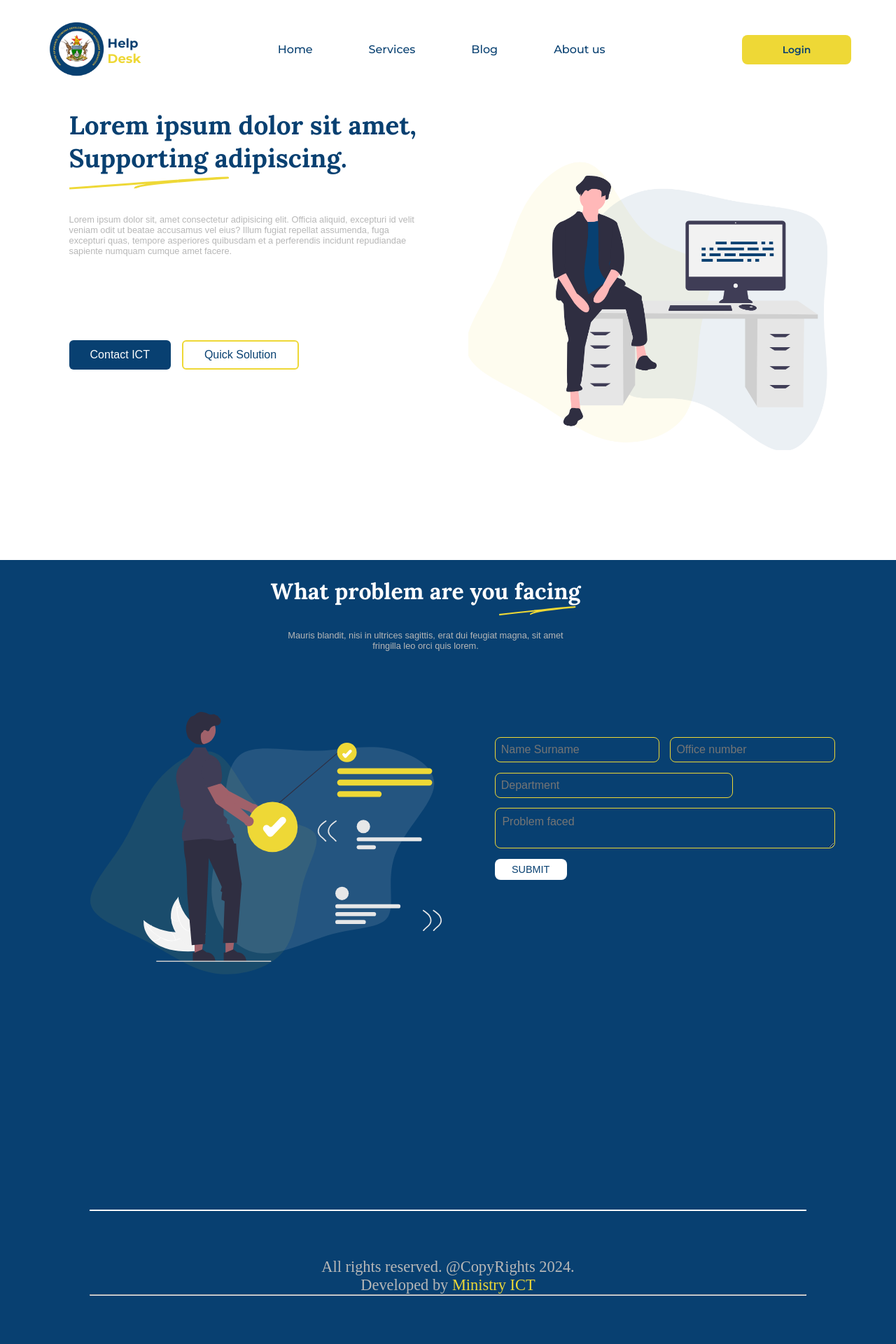
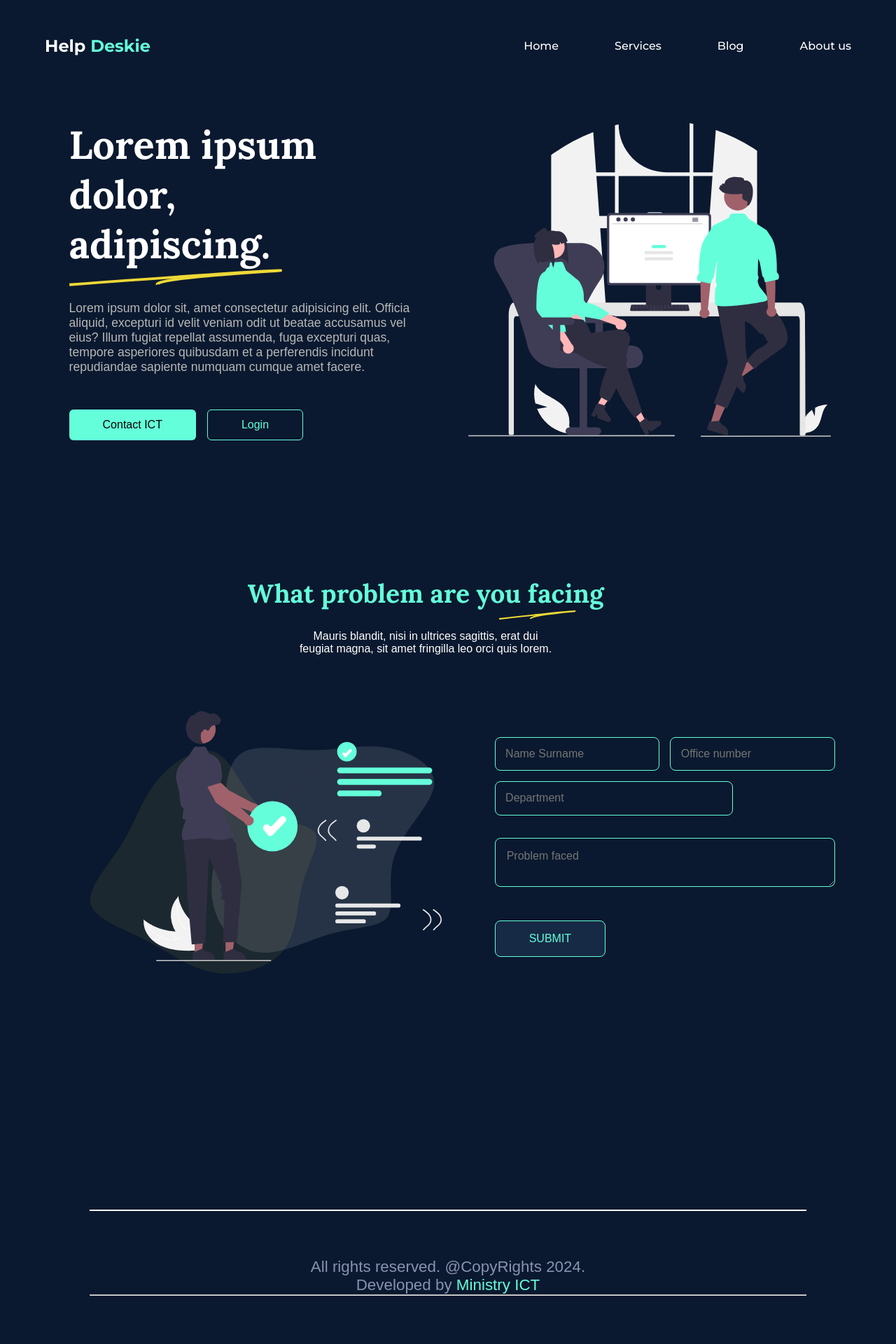
Before and after one commit to francismudzungayiri/help-desky, a Flask app: page / in a window 1280 px wide. Shown: the whole page at 70% size. Run offline with Flask 3, Linux system fonts and the light colour scheme; some web fonts are replaced.

Commit message:
day 03 - extented

```diff
--- a/app.py
+++ b/app.py
@@ -28,7 +28,7 @@ def home():
         flash('FORM SUBMITTED SUCCESSFULY')
 
 
-    return render_template('index.html', form = form, )
+    return render_template('index.html', form = form, title= 'Home' )
 
 
 
@@ -42,7 +42,7 @@ def login():
 
         return redirect( url_for('admin_dashboard', name=username))
 
-    return render_template('login.html', form = form)
+    return render_template('login.html', form = form )
 
 
 @app.route('/dashboard/<name>')
--- a/static/css/style.css
+++ b/static/css/style.css
@@ -8,6 +8,17 @@
     --headingFont: "Montserrat", sans-serif;
     --subHeadingFont: "Lora", serif;
     --paragraphFont: "Hind Madurai", sans-serif;
+
+
+
+    /******  LINKED PROJECT COLORS ********/
+    --background: #0A192F ;
+    --praragraph: #FFFFFF;
+    --secondary-text: #8892B0 ;
+    --heading: #64FFDA;
+    --containers: #172A45 ;
+    --success: #41B06E;
+
 }
 *{
     margin: 0;
@@ -21,13 +32,16 @@ body{
     overflow-x: hidden;
     width: 100%;
     font-size: 16px;
+    background-color: var(--background);
+    color: var(--praragraph);
+    font-family: var(--paragraphFont);
 }
 a{
     text-decoration: none;
 }
 .wrapper{
     height: 100vh;
-    padding: 2% 5%;
+    padding: 4% 5%;
 }
 .navBar{
     display: flex;
@@ -39,19 +53,23 @@ a{
 .nav_logo{
     display: flex;
     flex-direction: row;
-}
+}/**
 .nav_text{
     display: flex;
     flex-direction: column;
     margin-top: 2vw;
     font-size: 18px;
     font-weight: 700;
+}**/
+.nav_text{
+    font-size: 1.5em;
+    font-weight: 700;
 }
 #help_text{
-    color: var(--blue);
+    color: var(--praragraph);
 }
 #desk_text{
-    color: var(--yellow);
+    color: var(--heading);
 }
 #ministry_picture{
     width: 7vw;
@@ -61,7 +79,7 @@ a{
     gap:5rem;
 }
 .nav_links a{
-    color: var(--blue);
+    color: var(--praragraph);
     position: relative;
     text-decoration: none;
     gap: 5rem;
@@ -70,7 +88,7 @@ a{
 .nav_links .active::after{
     content: "";
     position: absolute;
-    background-color: var(--yellow);
+    background-color: var(--heading);
     height: 3px;
     width: 150%;
     left: -30%;
@@ -79,7 +97,7 @@ a{
 .nav_links a::after{
     content: "";
     position: absolute;
-    background-color: var(--yellow);
+    background-color: var(--heading);
     height: 3px;
     width: 0%;
     left: -25%;
@@ -89,21 +107,14 @@ a{
 .nav_links a:hover::after{
     width: 150%;
 }
-.login_button > a{
-    background-color: var(--yellow);
-    border: none;
+button > a{
     width: 100%;
-    text-decoration: none;
-    border-radius: 8px;
-    padding: 1.5vh 4.5vw;
-    font-family: var(--headingFont);
-    color: var(--blue);
-    font-weight: 600;
-    font-size: 14px;
+    color: var(--heading);
+    padding: .8em 3em;
 }
 .login_button>a:hover {
     background-color: var(--white);
-    border: 2px solid var(--yellow);
+    border: 2px solid var(--background);
 }
 .heroContent {
     display: flex;
@@ -111,53 +122,57 @@ a{
 }
 .leftside_content {
     max-width: 50%;
-    padding: 5vh 3%;
+    padding: 0 3%;
     display: flex;
+    justify-content: center;
+    align-items: flex-start;
     flex-direction: column;
 }
 .leftside_content h1 {
-    font-size: 2.3em;
+    font-size: 3.5em;
     font-family: var(--subHeadingFont);
-    color: var(--blue);
+    color: var(--praragraph);
 }
-#yellow_line{
-    width: 45%;
-    margin-top: 0;
+h1 svg{
+    display: block;
+    width: 60%;
 }
 .leftside_content p {
-    margin: 4vh 0 15vh 0;
-    font-size: 0.8em;
+    font-size: 1.1em;
     color: var(--grey);
     font-family: var(--paragraphFont);
+    margin: 4% 0 10% 0;
 }
 .buttons {
     display: flex;
     gap: 1rem;
 }
+button{
+    border: none;
+    border-radius:6px;
+    font-family: var(--paragraphFont);
+    font-size: 1em;
+    font-weight: 500;
+    cursor: pointer;
+}
 .btn-contactICT{
-    padding: 10px 30px;
-    background-color: var(--blue);
-    border: none;
-    font-size: 1em;
-    border-radius: 6px;
-    color: var(--white);
-    font-family: var(--paragraphFont);
+    padding: .8em 3em;
+    background-color: var(--heading)
 }
 .btn-quickSolution {
-    padding: 10px 30px;
-    background-color: var(--white);
-    border: 2px solid var(--yellow);
-    font-size: 1em;
-    border-radius: 6px;
-    font-family: var(--paragraphFont);
-    color: var(--blue);
+    background-color: transparent;
+    color: var(--heading);
+    border: 1px solid var(--heading);
 }
 .btn-contactICT:hover{
-    background-color: var(--yellow);
-    color: var(--blue);
+    background-color: transparent;
+    color: var(--heading);
+    border: 1px solid var(--heading);
+
 }
 .btn-quickSolution:hover{
-    background-color: var(--yellow);
+    border: 1px solid var(--praragraph);
+    color: var(--praragraph);
 }
 .right-content{
     width: 50%;
@@ -175,23 +190,22 @@ a{
 #contact-ict{
     height: 100vh;
     width: 100vw;
-    background-color: var(--blue);
     padding: 1.5em 5vw 0 0;
 }
 .heading h2{
-    font-size: 2rem;
-    color: var(--white);
+    font-size: 2.3rem;
+    color: var(--heading);
     text-align: center;
     font-family: var(--subHeadingFont);
     margin-top: zz;
 }
 #parag{
-    color: var(--grey);
+    color: var(--praragraph);
     font-family: var(--paragraphFont);
     text-align: center;
-    margin: .5em auto;
-    width: 35%;
-    font-size: .8em;
+    margin: 0 auto;
+    width: 30%;
+    font-size: 1em;
 }
 .yellow-line{
     text-align: center;
@@ -251,66 +265,75 @@ a{
     align-items: flex-start;
     flex-direction: column;
 }
+input{
+    background-color: transparent;
+    font-family: var(--paragraphFont);
+    outline: none;
+    color: var(--praragraph);
+    border-radius: 8px;
+    font-size: 1em;
+    padding: .9em;
+    border: 1px solid var(--heading);
+}
 .sname, .office-number{
     width: 50%;
-    background-color: transparent;
-    color: var(--white);
-    border: 1px solid var(--yellow);
-    font-family: var(--paragraphFont);
-    padding: 8px;
-    font-size: 16px;
-    border-radius: 8px;
-    outline: none;
 }
 .department{
     width: 70%;
-    background-color: transparent;
-    color: var(--white);
-    border: 1px solid var(--yellow);
-    font-family: var(--paragraphFont);
-    padding: 8px;
-    font-size: 16px;
-    border-radius: 8px;
-    outline: none;
-    margin-bottom: 3%;
+    margin-bottom: 2em;
 }
 .problem-faced{
     background-color: transparent;
-    border: 1px solid  var(--yellow);
+    border: 1px solid  var(--heading);
     color: var(--white);
     font-family: var(--paragraphFont);
-    padding: 2%;
+    padding: 1em;
     outline: none;
     border-radius: 8px;
-    margin-bottom: 3%;
-    font-size: 16px;
+    margin-bottom: 3em;
+    font-size: 1em;
     width: 100%;
 }
 #submit-button{
-    padding: 1.5% 5%;
-    background-color: var(--white);
-    color: var(--blue);
+    padding: 1em 3em;
+    background-color: var(--containers);
+    color: var(--heading);
     border-radius: 8px;
-    border: none;
+    border: 1px solid var(--heading);
     font-family: var(--paragraphFont);
-    font-size: .9em;
+    font-size: 1em;
     cursor: pointer;
 }
 #submit-button:hover{
-    background-color: var(--blue);
-    border: 1px solid var(--yellow);
+    background-color: transparent;
+    border: 1px solid var(--praragraph);
     color: var(--white);
 }
 
 .success{
     display: block;
     position: absolute;
-    background-color: rgb(18, 139, 18);
+    background-color: var(--containers);
+    padding: 2em;
     width: 60%;
-    left: 30%;
-    top: 5%;
-    color: #FFFFFF;
+    left: 50%;
+    top: 13%;
+    transform: translate(-50%, -50%);
+    color: var(--heading);
     font-size: 1.1em;
+    text-align: center;
+    border-radius: 10px;
+    z-index: 1;
+}
+.msg-button{
+    padding: .5em 1.5em;
+    background-color: transparent;
+    display: block;
+    margin-top: 2em;
+    color: var(--heading);
+    border-radius: 5px;
+    border: 1px solid var(--heading);
+    float: right;
 }
 
 /**************************** FOOOTER STYLING ******************************/
@@ -319,18 +342,17 @@ footer{
     padding: 10%;
     width: 100%;
     height: 40vh;
-    background-color:var(--blue);
-    color: var(--grey);
+    color: var(--secondary-text);
     font-size: 1.4em;
     text-align: center;
 }
 footer .top-hr{
     margin-bottom: 3em;
     border: none;
-    border-top: 2px solid var(--white);
+    border-top: 2px solid var(--praragraph);
 }
 footer a{
-    color: var(--yellow);
+    color: var(--heading);
 }
 /***********************************Login Page Styling***********************************************************/
 #logInSection{
@@ -339,6 +361,7 @@ footer a{
     height: 100vh;
 }
 .signInForm{
+    margin-top: 5vh;
     display: flex;
     justify-content: center;
     align-items: center;
--- /dev/null
+++ b/templates/base.html
@@ -0,0 +1,15 @@
+<!DOCTYPE html>
+<html lang="en">
+<head>
+    <meta charset="UTF-8">
+    <meta name="viewport" content="width=device-width, initial-scale=1.0">
+    <title>Help Desk | {{ title  }}</title>
+    <link rel="stylesheet" href="../static/css/style.css">
+</head>
+<body>
+    {%  block content  %}
+        <!--  BODY CONTENT -->
+    {%  endblock  %}
+    <script src="../static/js/main.js"></script>
+</body>
+</html>
--- a/templates/index.html
+++ b/templates/index.html
@@ -1,44 +1,25 @@
-<!DOCTYPE html>
-<html lang="en">
-<head>
-    <meta charset="UTF-8">
-    <meta name="viewport" content="width=device-width, initial-scale=1.0">
-    <title>Help Desk | HOME</title>
-    <link rel="stylesheet" href="../static/css/style.css">
-</head>
-<body>
+{%  extends 'base.html'   %}
+
+
+{%  block content  %}
+
     {% for message in get_flashed_messages() %}
         <div class="success">
             {{ message }}
+            <button class="msg-button">OK</button>
         </div>
     {% endfor  %}
     <section>
         <div class="wrapper">
-        <div class="navBar">
-            <div class="nav_logo">
-               <img id="ministry_picture" src="../static/images - helpDesk/logo.png" alt="logo picture">
-               <div class="nav_text">
-                  <span id="help_text">Help</span>
-                  <span id="desk_text">Desk</span>
-               </div>
-            </div>
-            <div class="nav_links">
-                <a href="">Home</a>
-                <a href="">Services</a>
-                <a href="">Blog</a>
-                <a href="">About us</a>
-            </div>
-            <div class="login_button">
-               <a href="{{ url_for('login') }}">Login</a>
-            </div>
-        </div>
+            {% include "./layouts/navbar.html"  %}
         <div class="heroContent">
             <div class="leftside_content">
-                <h1>Lorem ipsum dolor sit amet,<br> Supporting adipiscing.</h1>
-                <svg id="yellow_line" xmlns="http://www.w3.org/2000/svg" width="315.68" height="25.096" viewBox="0 0 315.68 25.096">
-                    <path id="Path_2" data-name="Path 2" d="M280,463.088C276.46,452.083,483.069,441.556,462,442c-37.988.8-312,21.088-312,21.088"
-                    transform="translate(-149.852 -439.987)" fill="none" stroke="#eed836" stroke-width="4"/>
-                  </svg>
+                <h1>Lorem ipsum dolor,<br>  adipiscing.
+                    <svg id="yellow_line" xmlns="http://www.w3.org/2000/svg" width="315.68" height="25.096" viewBox="0 0 315.68 25.096">
+                        <path id="Path_2" data-name="Path 2" d="M280,463.088C276.46,452.083,483.069,441.556,462,442c-37.988.8-312,21.088-312,21.088"
+                        transform="translate(-149.852 -439.987)" fill="none" stroke="#eed836" stroke-width="4"/>
+                    </svg>
+                </h1>
                 <p>
                     Lorem ipsum dolor sit, amet consectetur adipisicing elit.
                     Officia aliquid, excepturi id velit veniam odit ut beatae
@@ -49,11 +30,11 @@
 
             <div class="buttons">
                 <button class="btn-contactICT">Contact ICT</button>
-                <button class="btn-quickSolution">Quick Solution</button>
+                <button class="btn-quickSolution"> <a href="{{ url_for('login') }}">Login</a></button>
             </div>
         </div>
             <div class="right-content">
-                <img src="../static/images - helpDesk/hero-img.png" alt="Person at Desk" class="illustration-img">
+                <img src="../static/images - helpDesk/hero1.svg" alt="Person at Desk" class="illustration-img">
              </div>
     </div>
     </section>
@@ -80,7 +61,7 @@
                 <svg id="flot2" xmlns="http://www.w3.org/2000/svg" viewBox="0 0 1063.712 1057.488">
                     <path id="blob1" d="M506.549,69.732c60.541,57.509,127.511,92.015,175.193,152.138,48.218,60.646,76.614,146.387,32.146,187.689-43.932,41.3-161.263,38.165-236.27,75.285-74.47,37.12-107.688,115.019-149.477,127.043s-92.686-41.3-165.55-79.467C90.265,494.779-4.029,472.3-47.961,416.357c-43.4-56.464-36.432-145.865,5.358-210.693S75.263,101.624,144.376,46.729,275.1-78.223,333.5-73.518C391.9-68.29,446.009,12.223,506.549,69.732Z" transform="matrix(0.731, -0.682, 0.682, 0.731, 106.895, 555.935)" fill="rgba(235,235,235,0.12)"/>
                 </svg>
-                <img src="../static/images - helpDesk/undraw_next_tasks_re_5eyy.svg" alt="" id="flot3">
+                <img src="../static/images - helpDesk/problem_svg.svg" alt="" id="flot3">
                 </div>
             </div>
 
@@ -114,7 +95,4 @@
         <hr class="bottom-hr" >
     </footer>
 
-
-<script src="../static/js/main.js"></script>
-</body>
-</html>
+    {% endblock  %}
--- /dev/null
+++ b/templates/layouts/navbar.html
@@ -0,0 +1,15 @@
+<div class="navBar">
+    <div class="nav_logo"><!--
+       <img id="ministry_picture" src="../static/images - helpDesk/logo.png" alt="logo picture"> -->
+       <div class="nav_text">
+          <span id="help_text">Help</span>
+          <span id="desk_text">Deskie</span>
+       </div>
+    </div>
+    <div class="nav_links">
+        <a href=" {{ url_for('home')}} ">Home</a>
+        <a href="">Services</a>
+        <a href="">Blog</a>
+        <a href="">About us</a>
+    </div>
+</div>
```
Also changed, not shown: templates/login.html (+8 -29 lines), static/images - helpDesk/comp1.svg (deleted), static/images - helpDesk/hero-img.png (deleted), static/images - helpDesk/hero1.svg (added), static/images - helpDesk/problem_svg.svg (added), static/images - helpDesk/undraw_next_tasks_re_5eyy.svg (deleted), 3 other files.
